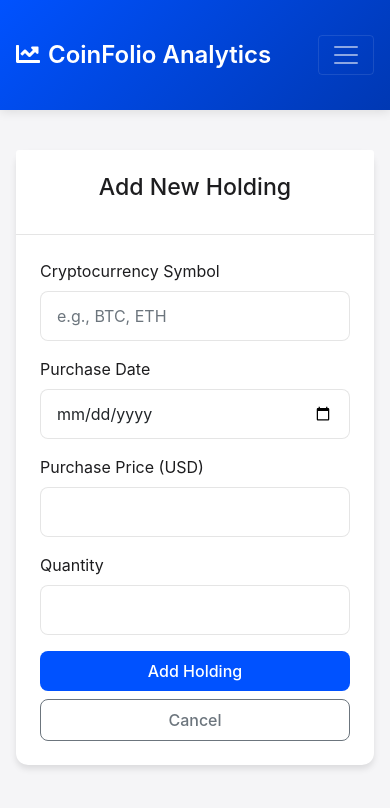
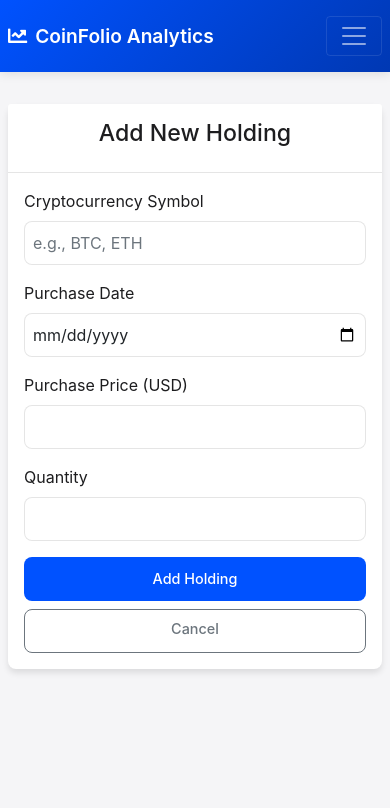
Before and after one commit to kelveloper/weekly-crypto-summary-tool, a Flask app: page /add_holding in a window 390 px wide. Shown: the top 808 px of the page. Run offline with Flask 3, Linux system fonts and the light colour scheme; a user stored in the database is signed in.

Commit message:
feat: enhance mobile responsiveness
- Added comprehensive mobile-friendly improvements\n- Enhanced navigation for mobile devices\n- Optimized tables and forms for mobile viewing\n- Improved button layouts and touch targets\n- Added iOS-specific fixes for input fields\n- Implemented responsive card and container styles

```diff
--- a/templates/base.html
+++ b/templates/base.html
@@ -242,6 +242,131 @@
             .card {
                 margin-bottom: 1rem;
             }
+
+            /* Mobile Navigation */
+            .navbar {
+                padding: 0.5rem 0;
+            }
+
+            .navbar-brand {
+                font-size: 1.2rem;
+            }
+
+            .nav-link {
+                padding: 0.5rem;
+                font-size: 0.9rem;
+            }
+
+            /* Mobile Cards */
+            .card-header {
+                padding: 1rem;
+            }
+
+            .card-body {
+                padding: 1rem;
+            }
+
+            /* Mobile Tables */
+            .table-responsive {
+                margin: 0 -1rem;
+            }
+
+            .table th, .table td {
+                padding: 0.75rem;
+                font-size: 0.9rem;
+            }
+
+            /* Mobile Forms */
+            .form-control {
+                font-size: 16px; /* Prevents zoom on iOS */
+                padding: 0.5rem;
+            }
+
+            /* Mobile Buttons */
+            .btn {
+                padding: 0.5rem 0.75rem;
+                font-size: 0.9rem;
+            }
+
+            /* Mobile Loading Screen */
+            .loading-title {
+                font-size: 1.5rem;
+            }
+
+            .loading-subtitle {
+                font-size: 0.9rem;
+            }
+
+            /* Mobile Alerts */
+            .alert {
+                min-width: auto;
+                width: 90%;
+                margin: 0.5rem;
+                font-size: 0.9rem;
+            }
+        }
+
+        /* Additional Mobile Optimizations */
+        @media (max-width: 576px) {
+            .container {
+                padding: 0.5rem;
+            }
+
+            .card {
+                border-radius: 8px;
+            }
+
+            .table th, .table td {
+                padding: 0.5rem;
+                font-size: 0.85rem;
+            }
+
+            .btn-group {
+                display: flex;
+                flex-direction: column;
+                gap: 0.25rem;
+            }
+
+            .btn-group .btn {
+                width: 100%;
+                margin: 0;
+            }
+
+            /* Improve touch targets */
+            .nav-link, .btn, .form-control {
+                min-height: 44px;
+            }
+
+            /* Stack buttons vertically on mobile */
+            .d-flex {
+                flex-direction: column;
+            }
+
+            .d-flex .btn {
+                margin: 0.25rem 0;
+                width: 100%;
+            }
+        }
+
+        /* Fix for iOS input zoom */
+        @supports (-webkit-touch-callout: none) {
+            input[type="text"],
+            input[type="email"],
+            input[type="password"],
+            input[type="number"],
+            input[type="tel"],
+            input[type="url"],
+            input[type="search"],
+            input[type="date"],
+            input[type="datetime-local"],
+            input[type="month"],
+            input[type="week"],
+            input[type="time"],
+            input[type="color"],
+            select,
+            textarea {
+                font-size: 16px !important;
+            }
         }
     </style>
 </head>
@@ -271,11 +396,6 @@
                         <li class="nav-item">
                             <a class="nav-link" href="{{ url_for('portfolio') }}">
                                 <i class="fas fa-wallet me-1"></i>Portfolio
-                            </a>
-                        </li>
-                        <li class="nav-item">
-                            <a class="nav-link" href="{{ url_for('weekly_summary') }}">
-                                <i class="fas fa-chart-bar me-1"></i>Test
                             </a>
                         </li>
                         <li class="nav-item">
```
